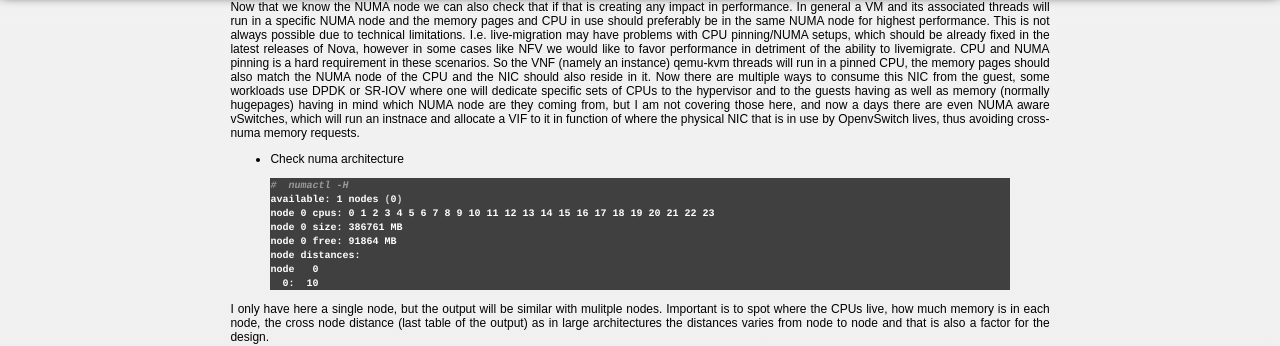
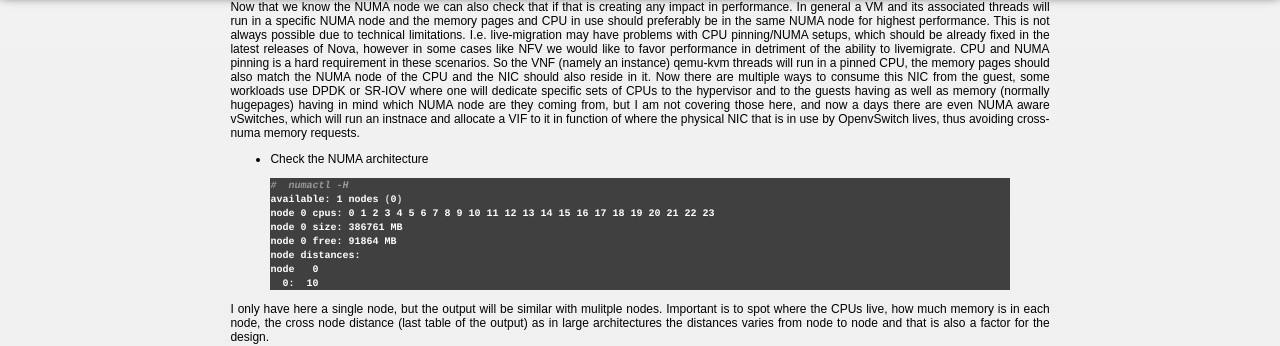
Before and after one commit to mauroseb/mauroseb.github.io, a Jekyll site: the page built from _posts/2019-10-25-troubleshoot-networks-like-netdev.md, in a window 1280 px wide and 900 px high, scrolled down 2739 px. Shown: the part 108-454 px from the top of the window. Built offline with Jekyll 4.4.1, drawn with Linux system fonts in a browser that asks for light colours.

Commit message:
Update 2019-10-25-troubleshoot-networks-like-netdev.md

```diff
--- a/_posts/2019-10-25-troubleshoot-networks-like-netdev.md
+++ b/_posts/2019-10-25-troubleshoot-networks-like-netdev.md
@@ -125,7 +125,7 @@ LnkSta: Speed 8GT/s, Width x8, TrErr- Train- SlotClk+ DLActive- BWMgmt- ABWMgmt-
 
 Now that we know the NUMA node we can also check that if that is creating any impact in performance. In general a VM and its associated threads will run in a specific NUMA node and the memory pages and CPU in use should preferably be in the same NUMA node for highest performance. This is not always possible due to technical limitations. I.e. live-migration may have problems with CPU pinning/NUMA setups, which should be already fixed in the latest releases of Nova, however in some cases like NFV we would like to favor performance in detriment of the ability to livemigrate. CPU and NUMA pinning is a hard requirement in these scenarios. So the VNF (namely an instance) qemu-kvm threads will run in a pinned CPU, the memory pages should also match the NUMA node of the CPU and the NIC should also reside in it. Now there are multiple ways to consume this NIC from the guest, some workloads use DPDK or SR-IOV where one will dedicate specific sets of CPUs to the hypervisor and to the guests having as well as memory (normally hugepages) having in mind which NUMA node are they coming from, but I am not covering those here, and now a days there are even NUMA aware vSwitches, which will run an instnace and allocate a VIF to it in function of where the physical NIC that is in use by OpenvSwitch lives, thus avoiding cross-numa memory requests.
 
- - Check numa architecture
+ - Check the NUMA architecture
 {% highlight shell %}
 #  numactl -H
 available: 1 nodes (0)
```
